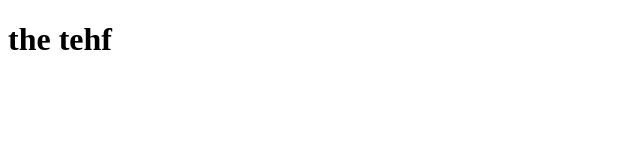
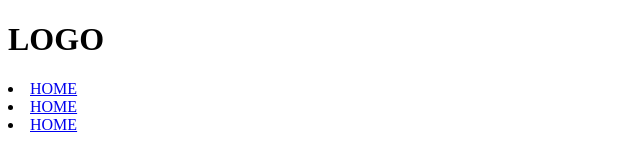
Before and after one commit to sodeeqbalikis/articonnectnew, a plain HTML site: page index.html in a window 1280 px wide. Shown: the whole page, without its empty margins (0-640 px from the left). Drawn offline with Linux system fonts and the light colour scheme.

Commit message:
adding header to the index page

```diff
--- a/index.html
+++ b/index.html
@@ -7,6 +7,13 @@
     <title>Articonnect </title>
 </head>
 <body>
-    <H1>the tehf</H1>
+    <header>
+        <h1>LOGO</h1>
+        <nav>
+            <li><a href="#">HOME</a></li>
+            <li><a href="#">HOME</a></li>
+            <li><a href="#">HOME</a></li>
+        </nav>
+    </header>
 </body>
 </html>
```
